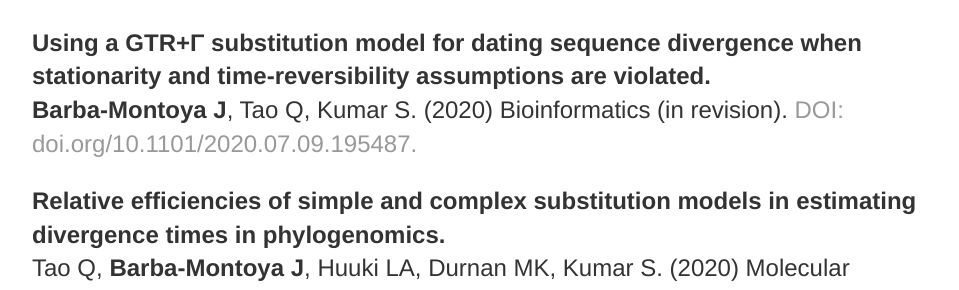
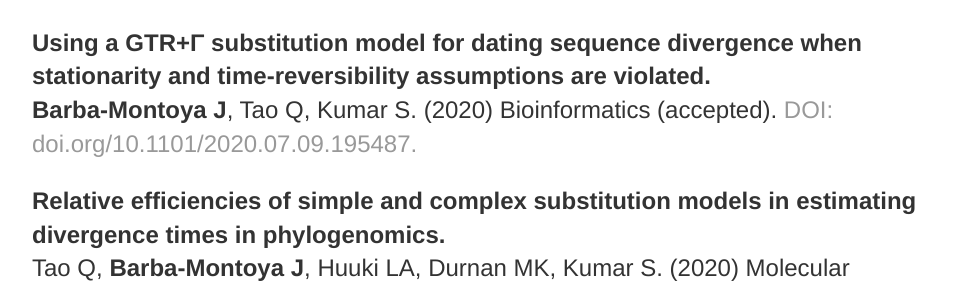
Before and after one commit to josebarbamontoya/josebarbamontoya.github.io, a Jekyll site: the page built from research/index.html, in a window 1280 px wide. Shown: the part 535-825 px from the top of the page, without its empty margins (160-1119 px from the left). Built offline with Jekyll 4.4.1, drawn with Linux system fonts in a browser that asks for light colours.

Commit message:
Update index.html

```diff
--- a/research/index.html
+++ b/research/index.html
@@ -12,7 +12,7 @@ title: Jose Barba-Montoya
 <b>Barba-Montoya J</b>, Tao Q, Kumar S. (Manuscript submitted to BMC Evolutionary Biology).
 
 <p><b>Using a GTR+Γ substitution model for dating sequence divergence when stationarity and time-reversibility assumptions are violated.</b><br>
-<b>Barba-Montoya J</b>, Tao Q, Kumar S. (2020) Bioinformatics (in revision). <a href="https://doi.org/10.1101/2020.07.09.195487">DOI: doi.org/10.1101/2020.07.09.195487.</a>
+<b>Barba-Montoya J</b>, Tao Q, Kumar S. (2020) Bioinformatics (accepted). <a href="https://doi.org/10.1101/2020.07.09.195487">DOI: doi.org/10.1101/2020.07.09.195487.</a>
 
 <p><b>Relative efficiencies of simple and complex substitution models in estimating divergence times in phylogenomics.</b><br>
 Tao Q, <b>Barba-Montoya J</b>, Huuki LA, Durnan MK, Kumar S. (2020) Molecular Biology and Evolution, 1-13. <a href=" https://doi.org/10.1093/molbev/msaa049">DOI: 10.1093/molbev/msaa049.</a>
```
